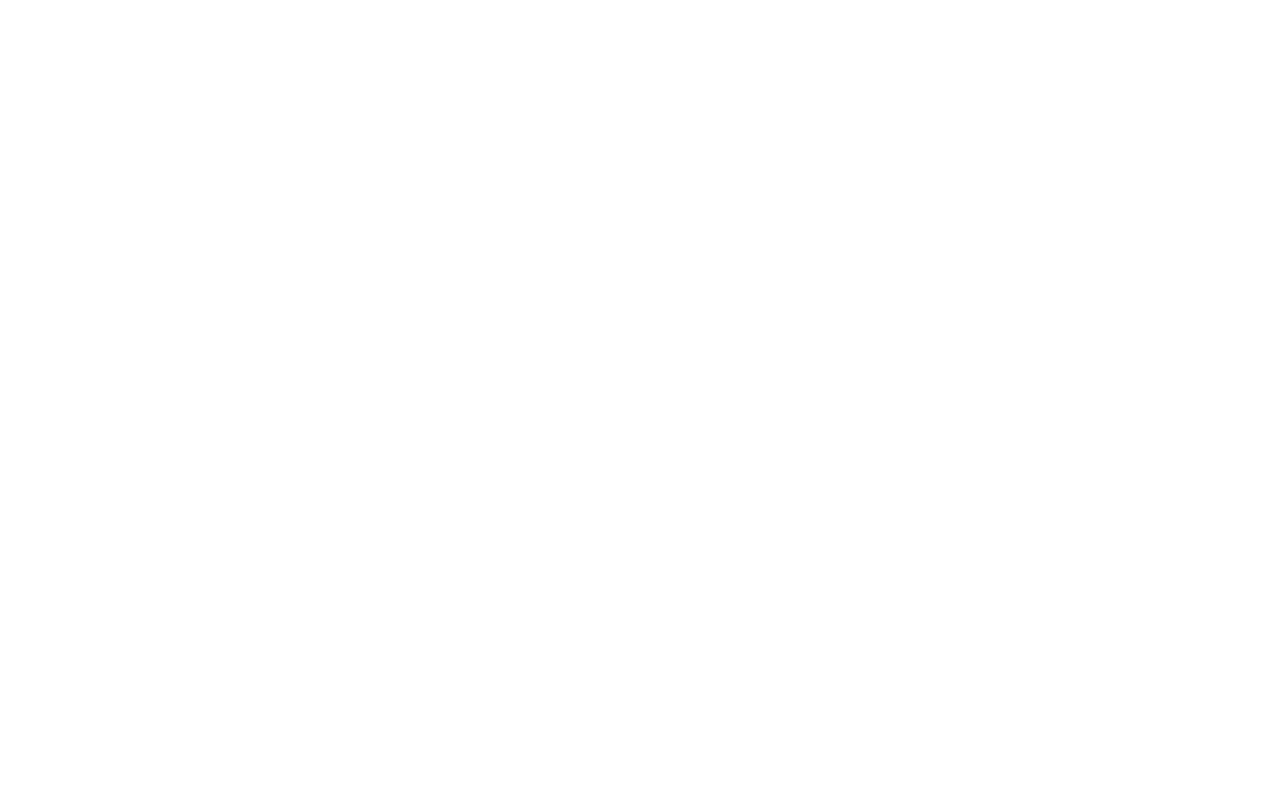
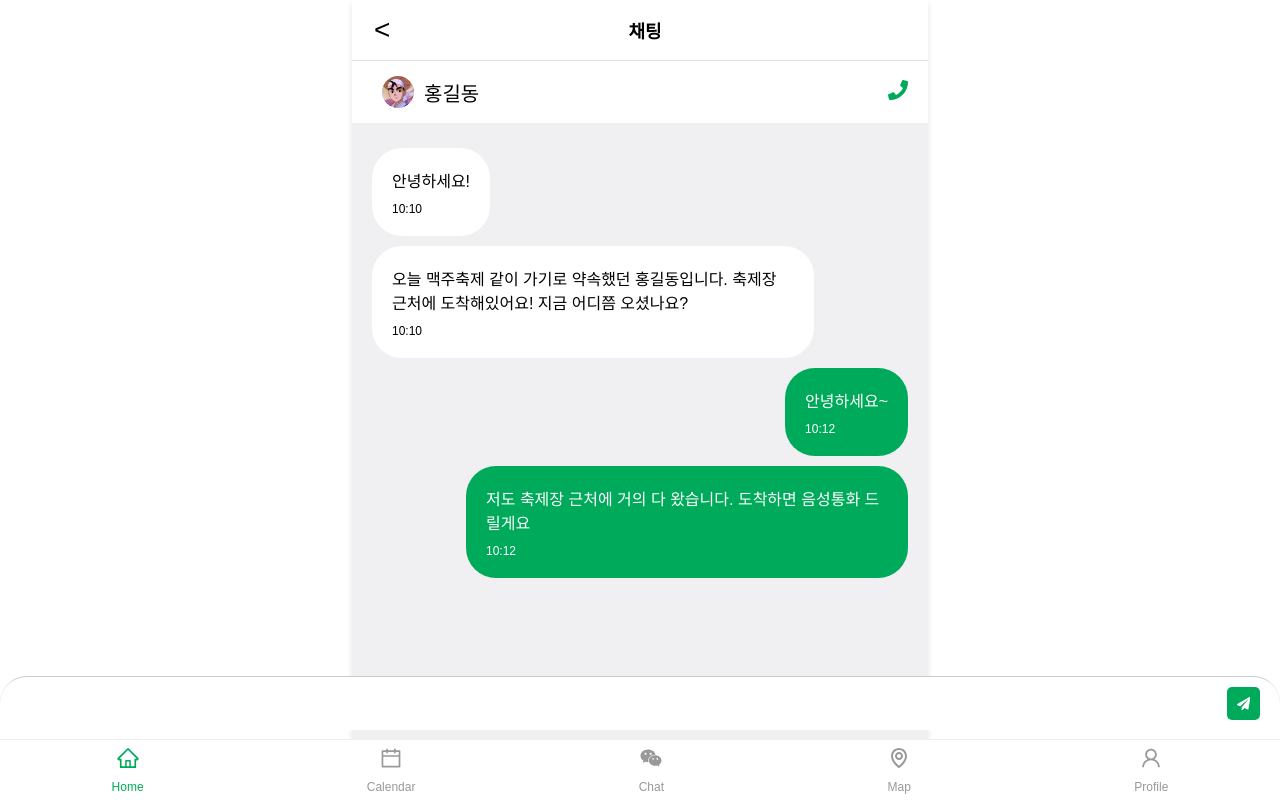
Before and after one commit to OdgOdg/frontend, a React (Vite) app: page /ChatRoom in a window 1280 px wide. Before the commit this address had no page. Shown: the top 800 px of the page. Built offline with nearby package versions, Linux system fonts and the light colour scheme; a web font is replaced by a local one.

Commit message:
design : 채팅 페이지 퍼블리싱 완료

```diff
--- a/src/App.tsx
+++ b/src/App.tsx
@@ -15,6 +15,7 @@ import ProfileManagement from "./pages/MyPage/ProfileManagement.tsx";
 import SurveyForm from "./pages/SurveyForm/SurveyForm.tsx";
 import EventListPage from "./pages/ListPage/EventListPage.tsx";
 import ChatBotPage from "./pages/ChatBotPage.tsx";
+import ChatRoomPage from "./pages/chatPage/ChatRoomPage.tsx";
 
 function AppLayout() {
   return (
@@ -45,6 +46,7 @@ function App() {
             <Route path="/SurveyForm" element={<SurveyForm />} />
             <Route path="/EventList" element={<EventListPage />} />
             <Route path="/ChatBot" element={<ChatBotPage />} />
+            <Route path="/ChatRoom" element={<ChatRoomPage />} />
           </Route>
         </Routes>
       </Router>
--- /dev/null
+++ b/src/pages/chatPage/ChatRoomPage.tsx
@@ -0,0 +1,174 @@
+import BottomNavbar from "../../components/BottomNavbar";
+import Header from "../../components/Header";
+import styled from "styled-components";
+import { FaPaperPlane, FaPhone } from "react-icons/fa";
+import { useState } from "react";
+import profileImg from "../../images/chatPage/gilDong.png";
+
+const ChatRoomPage: React.FC = () => {
+  const [messages, setMessages] = useState([
+    { text: "안녕하세요!", timeStamp: "10:10", isUser: false },
+    {
+      text: "오늘 맥주축제 같이 가기로 약속했던 홍길동입니다. 축제장 근처에 도착해있어요! 지금 어디쯤 오셨나요?",
+      timeStamp: "10:10",
+      isUser: false,
+    },
+    {
+      text: "안녕하세요~",
+      timeStamp: "10:12",
+      isUser: true,
+    },
+    {
+      text: "저도 축제장 근처에 거의 다 왔습니다. 도착하면 음성통화 드릴게요",
+      timeStamp: "10:12",
+      isUser: true,
+    },
+  ]);
+  const [input, setInput] = useState("");
+
+  const handleSend = () => {
+    if (input.trim()) {
+      setMessages([...messages, { text: input, timeStamp: input, isUser: true }]);
+      setInput("");
+    }
+  };
+
+  return (
+    <>
+      <Header title="채팅" />
+      <ChatRoomHeader>
+        <ProfileWrapper>
+          <ProfileImage src={profileImg} alt="Profile" />
+          <ProfileName>홍길동</ProfileName>
+        </ProfileWrapper>
+        <CallIcon>
+          <FaPhone />
+        </CallIcon>
+      </ChatRoomHeader>
+      <ChatContainer>
+        <ChatBody>
+          {messages.map((msg, index) => (
+            <ChatBubble key={index} isUser={msg.isUser}>
+              {msg.text}
+              <TimeStamp>{msg.timeStamp}</TimeStamp>
+            </ChatBubble>
+          ))}
+        </ChatBody>
+        <ChatInputContainer>
+          <ChatInput value={input} onChange={(e) => setInput(e.target.value)} />
+          <SendButton onClick={handleSend}>
+            <FaPaperPlane />
+          </SendButton>
+        </ChatInputContainer>
+      </ChatContainer>
+      <BottomNavbar />
+    </>
+  );
+};
+
+const ChatContainer = styled.div`
+  width: 100%;
+  height: 100vh;
+  display: flex;
+  flex-direction: column;
+  overflow: hidden;
+  background-color: #f0f0f3;
+`;
+
+const ChatBody = styled.div`
+  flex: 1;
+  padding: 20px;
+  padding-bottom: 70px;
+  overflow-y: auto;
+  display: flex;
+  flex-direction: column;
+`;
+
+const ChatBubble = styled.div<{ isUser: boolean }>`
+  max-width: 75%;
+  padding: 20px;
+  margin: 5px 0;
+  border-radius: 30px;
+  background: ${(props) => (props.isUser ? "#00AA5B" : "#FFFFFF")};
+  color: ${(props) => (props.isUser ? "white" : "black")};
+  align-self: ${(props) => (props.isUser ? "flex-end" : "flex-start")};
+  white-space: pre-line; /* 개행 문자 적용 */
+`;
+
+const TimeStamp = styled.div`
+  font-size: 12px;
+  margin-top: 10px;
+`;
+
+const ChatInputContainer = styled.div`
+  display: flex;
+  padding: 10px;
+  border-top: 1px solid #ccc;
+  background: white;
+  position: fixed;
+  bottom: 0;
+  left: 0;
+  right: 0;
+  margin-bottom: 70px;
+  border-radius: 50px;
+`;
+
+const ChatInput = styled.input`
+  flex: 1;
+  border-radius: 5px;
+  border: none;
+  outline: none;
+  padding-left: 30px;
+  font-size: 18px;
+  &::placeholder {
+    color: #999;
+    font-size: 18px;
+  }
+`;
+
+const SendButton = styled.button`
+  background: #00aa5b;
+  color: white;
+  border: none;
+  padding: 10px;
+  margin-left: 5px;
+  margin-right: 10px;
+  border-radius: 5px;
+  cursor: pointer;
+  display: flex;
+  align-items: center;
+  justify-content: center;
+`;
+
+// 채팅방 관련 스타일
+const ChatRoomHeader = styled.div`
+  display: flex;
+  align-items: center;
+  justify-content: space-between;
+  padding: 10px 20px;
+`;
+
+const ProfileWrapper = styled.div`
+  display: flex;
+  align-items: center;
+  gap: 10px;
+  padding: 5px 10px;
+`;
+
+const ProfileImage = styled.img`
+  width: 32px;
+  height: 32px;
+  border-radius: 50%;
+`;
+
+const ProfileName = styled.span`
+  font-size: 20px;
+`;
+
+const CallIcon = styled.div`
+  font-size: 20px;
+  color: #00aa5b;
+  cursor: pointer;
+`;
+
+export default ChatRoomPage;
```
Also changed, not shown: src/images/chatPage/gilDong.png (added).
